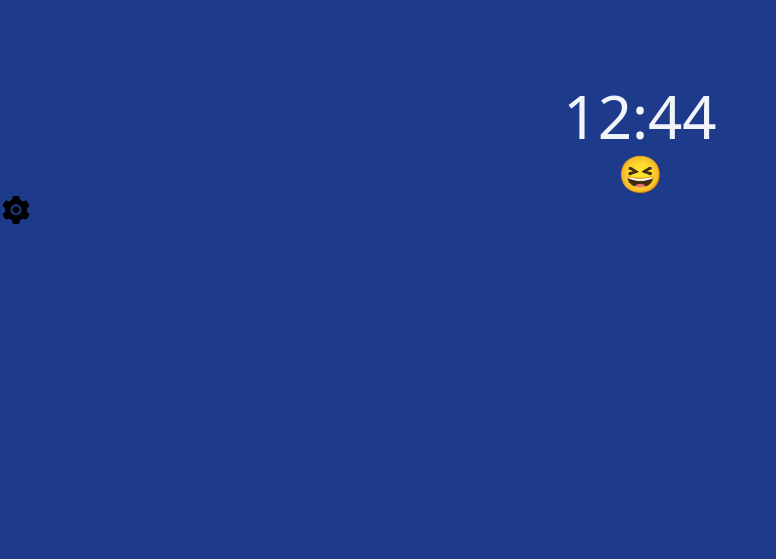
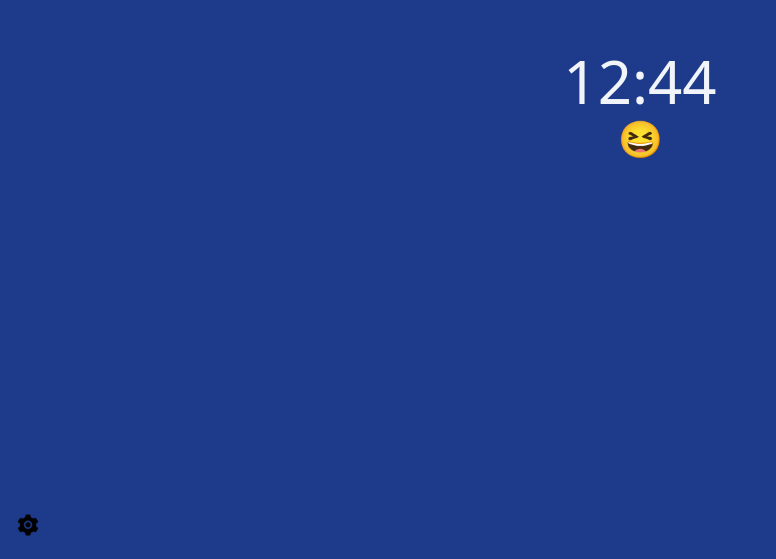
Before and after one commit to dycat/deskcat, a Next.js app: page / in a window 1280 px wide. Shown: the part 241-800 px from the top of the page, without its empty margins (0-776 px from the left). Built offline with nearby package versions, Linux system fonts and the light colour scheme.

Commit message:
fix layout

```diff
--- a/pages/App.tsx
+++ b/pages/App.tsx
@@ -28,22 +28,25 @@ function App() {
   }
 
   return (
-    <div className="flex flex-col justify-center h-screen bg-blue-900">
+    <div className="grid justify-center h-screen w-screen bg-blue-900 grid-rows-2 items-end">
+      <div className="w-screen">
       <Clock></Clock>
       <Hello></Hello>
-      <div>
-        <button id="configure_id" onClick={showConfigure}>
-          <Image src={settingicon} width="32" height='32' />
+      </div>
+
+      <div className="w-screen px-4 py-4">
+      <button id="configure_id" onClick={showConfigure} className="">
+          <Image src={settingicon} width="24" height='24' />
         </button>
-        <div className={`bg-slate-50/75 absolute bottom-0 left-0 h-screen w-screen ${configureOpaque}`}>
+      </div>
+        <div className={`bg-slate-50/75 grid justify-center absolute bottom-0 left-0 h-screen w-screen ${configureOpaque}`}>
+          <button onClick={showConfigure}>Close</button>
           <div>
-            <button onClick={showConfigure}>Close</button>
+            <h3>Background Color</h3>
             <ul>
               { backgroundColor.map((color: string) => <li>{color}</li> ) }
             </ul>
           </div>
-        </div>
-
       </div>
     </div>
   );
```
